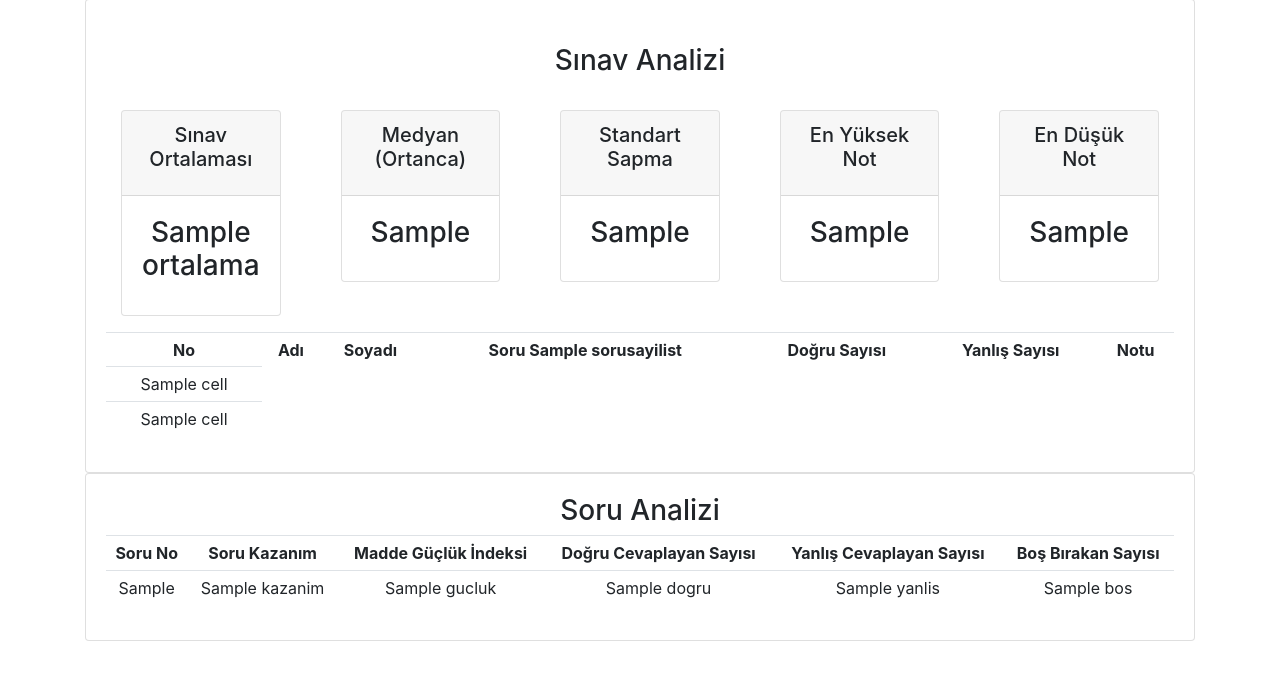
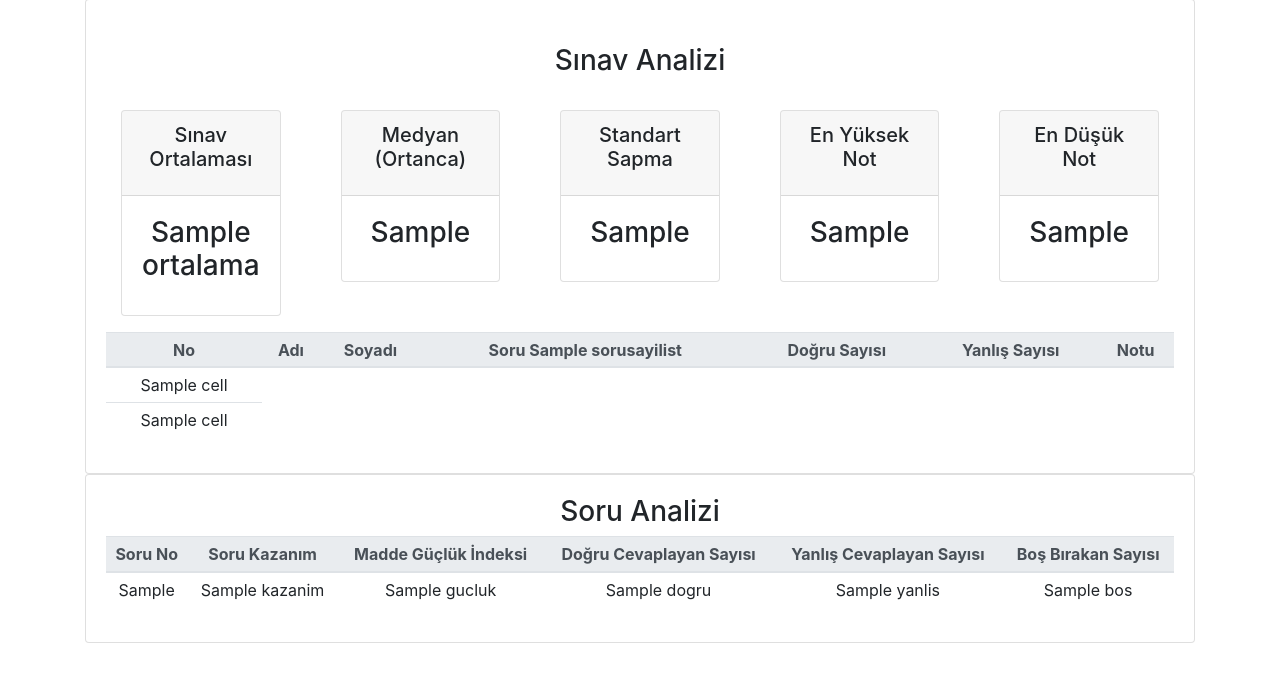
Before and after one commit to Python-Egitici-Egitimi-OOP-Grup-8/web_app_project, a Django app: template ogretmen/templates/ogretmen/rapor.html in a window 1280 px wide. Shown: the part 57-739 px from the top of the page. Run offline with Django 3.2, Linux system fonts and the light colour scheme; the template is opened without the code that fills it: most values are stand-ins (such as "Sample title", 1, 10 or a date in 2020); some libraries are stand-ins or nearby versions.

Commit message:
Rapor kısmı ufak css düzenlemesi

```diff
--- a/ogretmen/templates/ogretmen/rapor.html
+++ b/ogretmen/templates/ogretmen/rapor.html
@@ -71,6 +71,7 @@
                             </div>
                     </div>
                     <table class="table table-sm">
+                        <thead class="thead-light">
                         <tr>
                             <th>No</th>
                             <th>Adı</th>
@@ -82,7 +83,8 @@
                             <th>Yanlış Sayısı</th>
                             <th>Notu</th>
                         </tr>
-                        <tr>
+                        </thead>
+                        <tr class="active">
                             {% for cell in cevap_kagidi %}
                                 <td>
                                     {{ cell }}
@@ -127,6 +129,7 @@
                 <div class="card card-body">
                     <h3>Soru Analizi</h3>
                     <table class="table table-sm">
+                    <thead class="thead-light">
                         <tr>
                             <th>Soru No</th>
                             <th>Soru Kazanım</th>
@@ -135,16 +138,15 @@
                             <th>Yanlış Cevaplayan Sayısı</th>
                             <th>Boş Bırakan Sayısı</th>
                         </tr>
+                    </thead>
                         {% for no,kazanim,gucluk,dogru,yanlis,bos in soru_rapor %}
                             <tr>
-
                                 <td>{{ no }}</td>
                                 <td>{{ kazanim }}</td>
                                 <td>{{ gucluk }}</td>
                                 <td>{{ dogru }}</td>
                                 <td>{{ yanlis }}</td>
                                 <td>{{ bos }}</td>
-
                             </tr>
                         {% endfor %}
                     </table>
```
Lines whose indentation alone changed are shown as unchanged.
